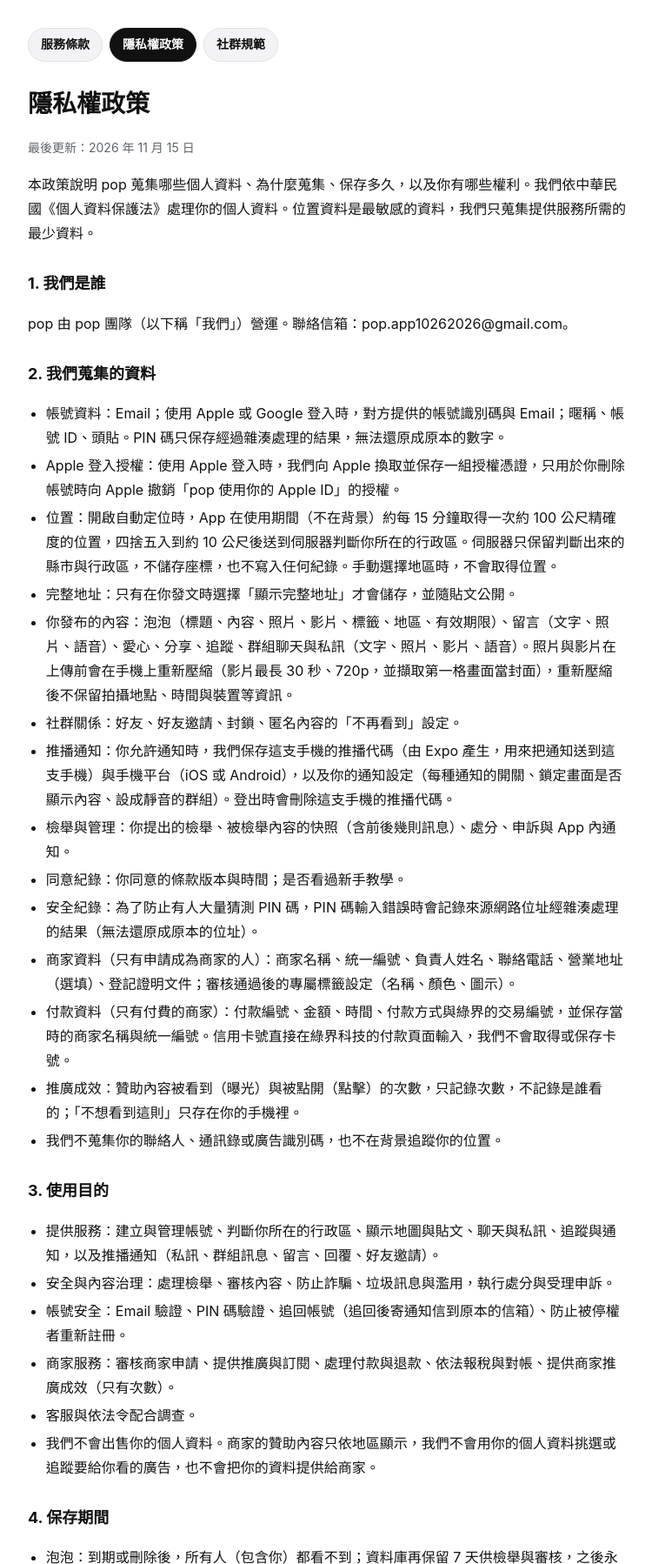
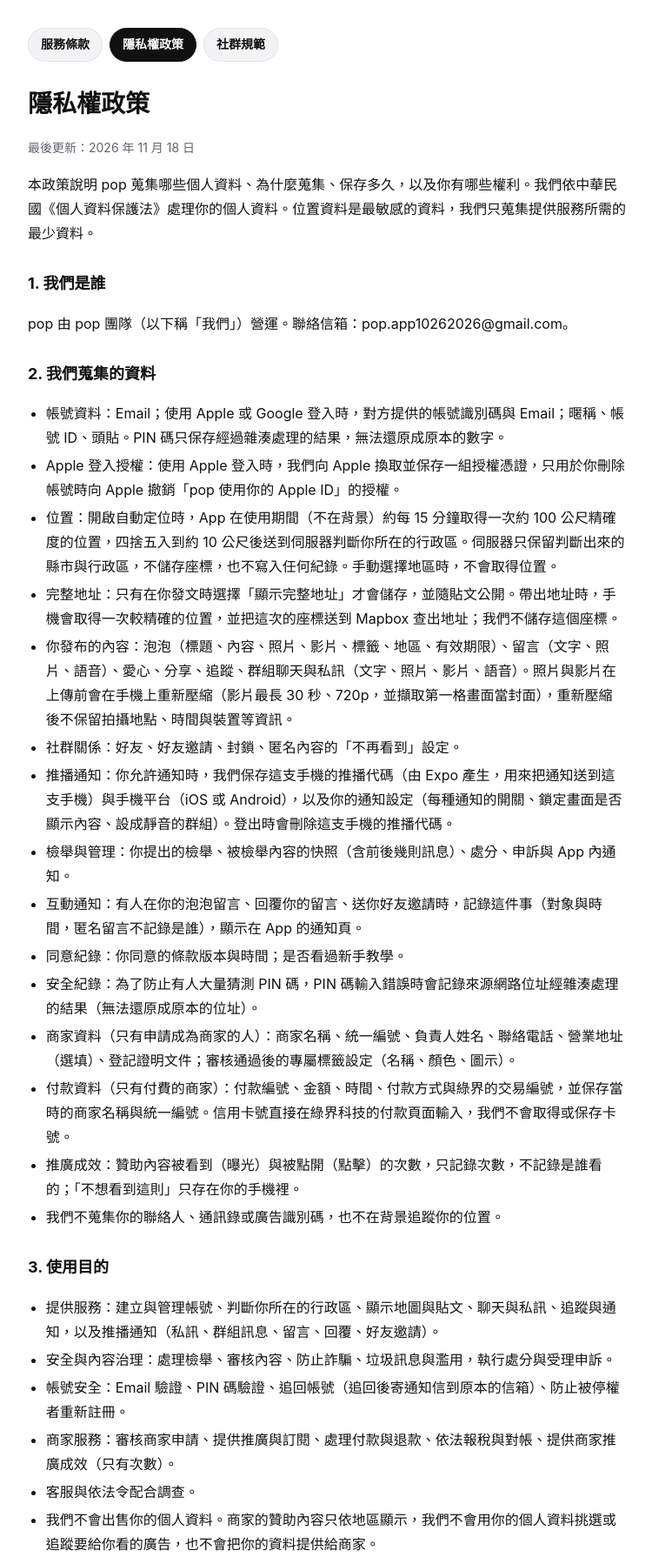
Before and after one commit to popapp10262026/pop-legal, a plain HTML site: page privacy.html in a window 1280 px wide. Shown: the top 1798 px of the page at 87% size, without its empty margins (264-1014 px from the left). Drawn offline with Linux system fonts and the light colour scheme.

Commit message:
條款 2026-11-18

```diff
--- a/privacy.html
+++ b/privacy.html
@@ -31,7 +31,7 @@ a { color: inherit; }
 <main>
 <nav><a href="terms.html">服務條款</a><a href="privacy.html" aria-current="page">隱私權政策</a><a href="community.html">社群規範</a></nav>
 <h1>隱私權政策</h1>
-<p class="updated">最後更新：2026 年 11 月 15 日</p>
+<p class="updated">最後更新：2026 年 11 月 18 日</p>
 <p>本政策說明 pop 蒐集哪些個人資料、為什麼蒐集、保存多久，以及你有哪些權利。我們依中華民國《個人資料保護法》處理你的個人資料。位置資料是最敏感的資料，我們只蒐集提供服務所需的最少資料。</p>
 <h2>1. 我們是誰</h2>
 <p>pop 由 pop 團隊（以下稱「我們」）營運。聯絡信箱：pop.app10262026@gmail.com。</p>
@@ -42,11 +42,12 @@ a { color: inherit; }
 <li>帳號資料：Email；使用 Apple 或 Google 登入時，對方提供的帳號識別碼與 Email；暱稱、帳號 ID、頭貼。PIN 碼只保存經過雜湊處理的結果，無法還原成原本的數字。</li>
 <li>Apple 登入授權：使用 Apple 登入時，我們向 Apple 換取並保存一組授權憑證，只用於你刪除帳號時向 Apple 撤銷「pop 使用你的 Apple ID」的授權。</li>
 <li>位置：開啟自動定位時，App 在使用期間（不在背景）約每 15 分鐘取得一次約 100 公尺精確度的位置，四捨五入到約 10 公尺後送到伺服器判斷你所在的行政區。伺服器只保留判斷出來的縣市與行政區，不儲存座標，也不寫入任何紀錄。手動選擇地區時，不會取得位置。</li>
-<li>完整地址：只有在你發文時選擇「顯示完整地址」才會儲存，並隨貼文公開。</li>
+<li>完整地址：只有在你發文時選擇「顯示完整地址」才會儲存，並隨貼文公開。帶出地址時，手機會取得一次較精確的位置，並把這次的座標送到 Mapbox 查出地址；我們不儲存這個座標。</li>
 <li>你發布的內容：泡泡（標題、內容、照片、影片、標籤、地區、有效期限）、留言（文字、照片、語音）、愛心、分享、追蹤、群組聊天與私訊（文字、照片、影片、語音）。照片與影片在上傳前會在手機上重新壓縮（影片最長 30 秒、720p，並擷取第一格畫面當封面），重新壓縮後不保留拍攝地點、時間與裝置等資訊。</li>
 <li>社群關係：好友、好友邀請、封鎖、匿名內容的「不再看到」設定。</li>
 <li>推播通知：你允許通知時，我們保存這支手機的推播代碼（由 Expo 產生，用來把通知送到這支手機）與手機平台（iOS 或 Android），以及你的通知設定（每種通知的開關、鎖定畫面是否顯示內容、設成靜音的群組）。登出時會刪除這支手機的推播代碼。</li>
 <li>檢舉與管理：你提出的檢舉、被檢舉內容的快照（含前後幾則訊息）、處分、申訴與 App 內通知。</li>
+<li>互動通知：有人在你的泡泡留言、回覆你的留言、送你好友邀請時，記錄這件事（對象與時間，匿名留言不記錄是誰），顯示在 App 的通知頁。</li>
 <li>同意紀錄：你同意的條款版本與時間；是否看過新手教學。</li>
 <li>安全紀錄：為了防止有人大量猜測 PIN 碼，PIN 碼輸入錯誤時會記錄來源網路位址經雜湊處理的結果（無法還原成原本的位址）。</li>
 <li>商家資料（只有申請成為商家的人）：商家名稱、統一編號、負責人姓名、聯絡電話、營業地址（選填）、登記證明文件；審核通過後的專屬標籤設定（名稱、顏色、圖示）。</li>
@@ -73,6 +74,7 @@ a { color: inherit; }
 <li>照片、影片（含封面）、語音檔（含留言的照片與語音）：隨所屬的貼文、留言或訊息一起刪除（由排程定期清理）。</li>
 <li>檢舉快照：處理完成 90 天後刪除；尚未處理的保留到處理完成。</li>
 <li>App 內通知：已讀 90 天後刪除。</li>
+<li>互動通知：30 天後刪除。</li>
 <li>推播代碼：保留到你登出、刪除帳號，或推播服務回報這個代碼已失效為止。</li>
 <li>要送出的推播通知：送出後立即清空通知內容，相關紀錄 1 天後刪除。</li>
 <li>帳號資料：保留到你刪除帳號。申請刪除後 7 天內再登入會取消；超過 7 天，帳號與所有內容永久刪除。</li>
@@ -98,7 +100,7 @@ a { color: inherit; }
 <li>Apple、Google：使用它們登入時，由它們驗證你的身分；刪除帳號時，我們會向 Apple 撤銷授權。</li>
 <li>Google（Gmail）：客服信箱。</li>
 <li>Expo、Apple（Apple 推播通知服務）、Google（Firebase 雲端通訊）：把推播通知送到你的手機，會收到推播代碼與通知內容（標題、內文）。關閉「鎖定畫面顯示內容」時，通知只寫「你有一則新私訊」等，不包含訊息內容與暱稱。</li>
-<li>Mapbox：顯示地圖。我們只使用自己的縣市與行政區邊界，並已關閉 Mapbox 的使用統計。</li>
+<li>Mapbox：只在你選擇「顯示完整地址」時，用當下的座標查出地址，會收到這一次的座標。地圖本身由 App 使用開源的 MapLibre 繪製，只使用我們自己的縣市與行政區界線，不會把你的位置送給地圖服務。</li>
 <li>綠界科技（ECPay）：處理商家的信用卡付款與定期扣款；卡號由綠界處理，我們不會取得。</li>
 <li>Cloudflare：提供商家後台網站與網域。</li>
 <li>Resend：寄送登入驗證碼與帳號通知信，會收到你的 Email 與信件內容。</li>
@@ -126,7 +128,7 @@ a { color: inherit; }
 <h2>11. 聯絡我們</h2>
 <p>對本政策或你的個人資料有任何問題，請寫信到 pop.app10262026@gmail.com。</p>
 
-<footer>最後更新：2026 年 11 月 15 日（版本 2026-11-15）・聯絡我們：<a href="mailto:pop.app10262026@gmail.com">pop.app10262026@gmail.com</a></footer>
+<footer>最後更新：2026 年 11 月 18 日（版本 2026-11-18）・聯絡我們：<a href="mailto:pop.app10262026@gmail.com">pop.app10262026@gmail.com</a></footer>
 </main>
 </body>
 </html>
```
Also changed, not shown: child-safety.html (+1 -1 lines), community.html (+2 -2 lines), delete-account.html (+2 -2 lines), index.html (+1 -1 lines), terms.html (+4 -3 lines).
